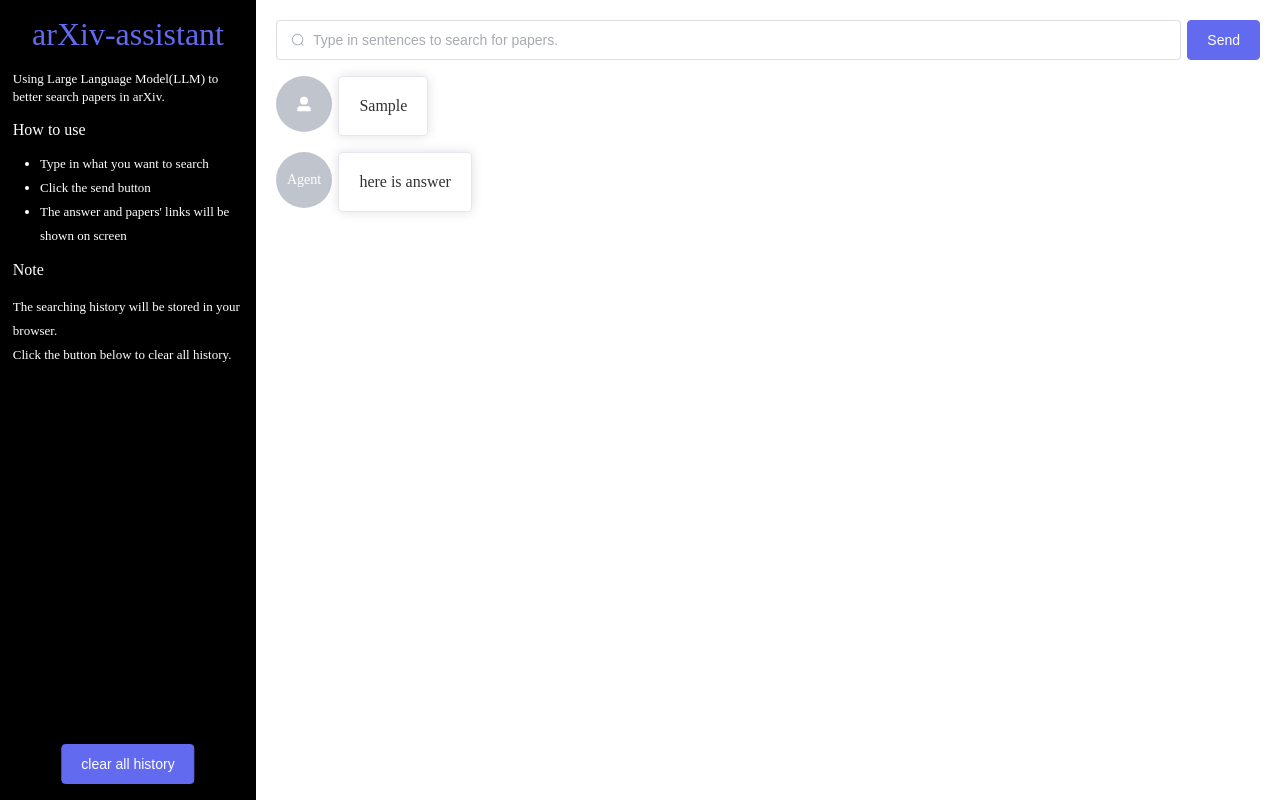
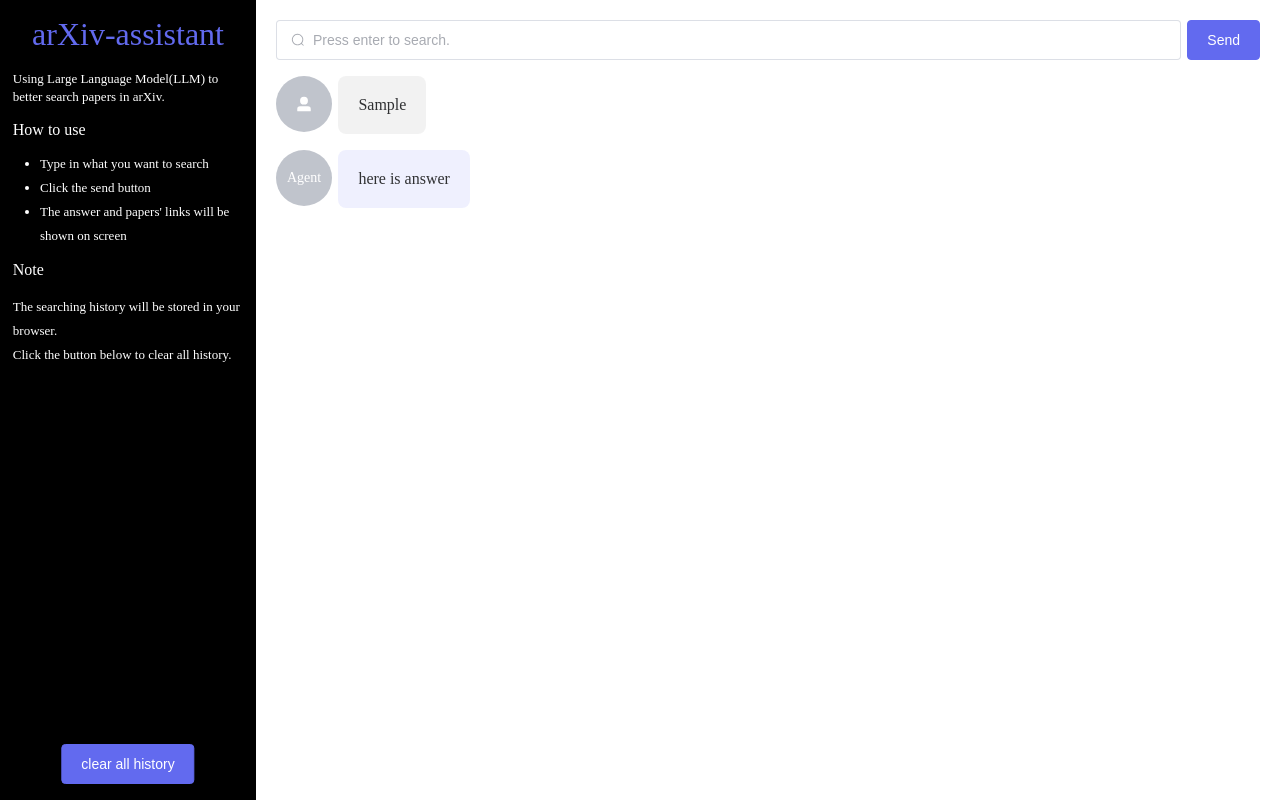
Before and after one commit to AliceRayLu/arXiv-assistant, a Vue app: page / in a window 1280 px wide. Both pictures are taken after typing "Sample" into the empty fields and a click on the button "Send". Built offline with nearby package versions, Linux system fonts and the light colour scheme.

Commit message:
beatify input and output

```diff
--- a/src/App.vue
+++ b/src/App.vue
@@ -42,11 +42,12 @@
     <el-main style="overflow: hidden">
       <div style="display: flex; width: 100%">
         <el-input
-          placeholder="Type in sentences to search for papers."
+          placeholder="Press enter to search."
           v-model="userInput"
           :prefix-icon="Search"
           style="display: inline-flex"
           clearable
+          v-on:keyup.enter="handleSend"
           ref="inputEl"
         ></el-input>
         <el-button
--- a/src/components/QandA.vue
+++ b/src/components/QandA.vue
@@ -1,13 +1,29 @@
 <template>
   <el-row class="role">
     <el-avatar :icon="UserFilled" size="large" />
-    <el-card style="margin-left: 0.5vw">
+    <el-card
+      class="card"
+      shadow="never"
+      :body-style="{
+        backgroundColor: 'rgba(0,0,0,.05)',
+        borderRadius: '1vh',
+        border: '0px solid ',
+      }"
+    >
       <div>{{ props.question }}</div>
     </el-card>
   </el-row>
   <el-row class="role">
     <el-avatar size="large">Agent</el-avatar>
-    <el-card style="margin-left: 0.5vw">
+    <el-card
+      class="card"
+      shadow="never"
+      :body-style="{
+        backgroundColor: 'rgba(98,106,239,.1)',
+        borderRadius: '1vh',
+        border: '0px',
+      }"
+    >
       <div>{{ answer }}</div>
     </el-card>
   </el-row>
@@ -21,9 +37,16 @@
 });
 </script>
 
-<style>
+<style scoped>
 .role {
   margin-top: 2vh;
   margin-bottom: 2vh;
 }
+.card {
+  margin-left: 0.5vw;
+  /*background-color: ;*/
+}
+/deep/.el-card {
+  border: none;
+}
 </style>
```
